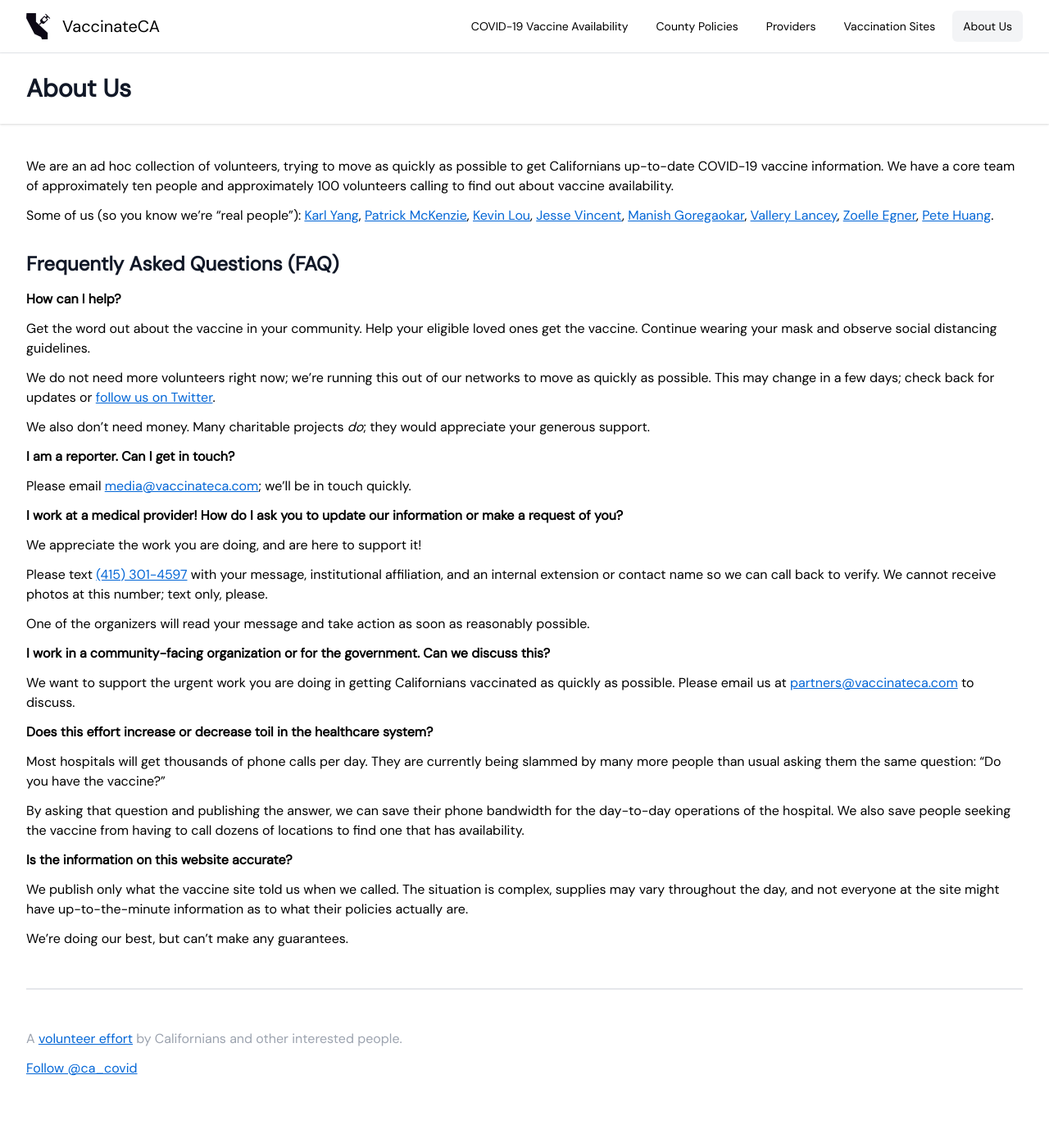
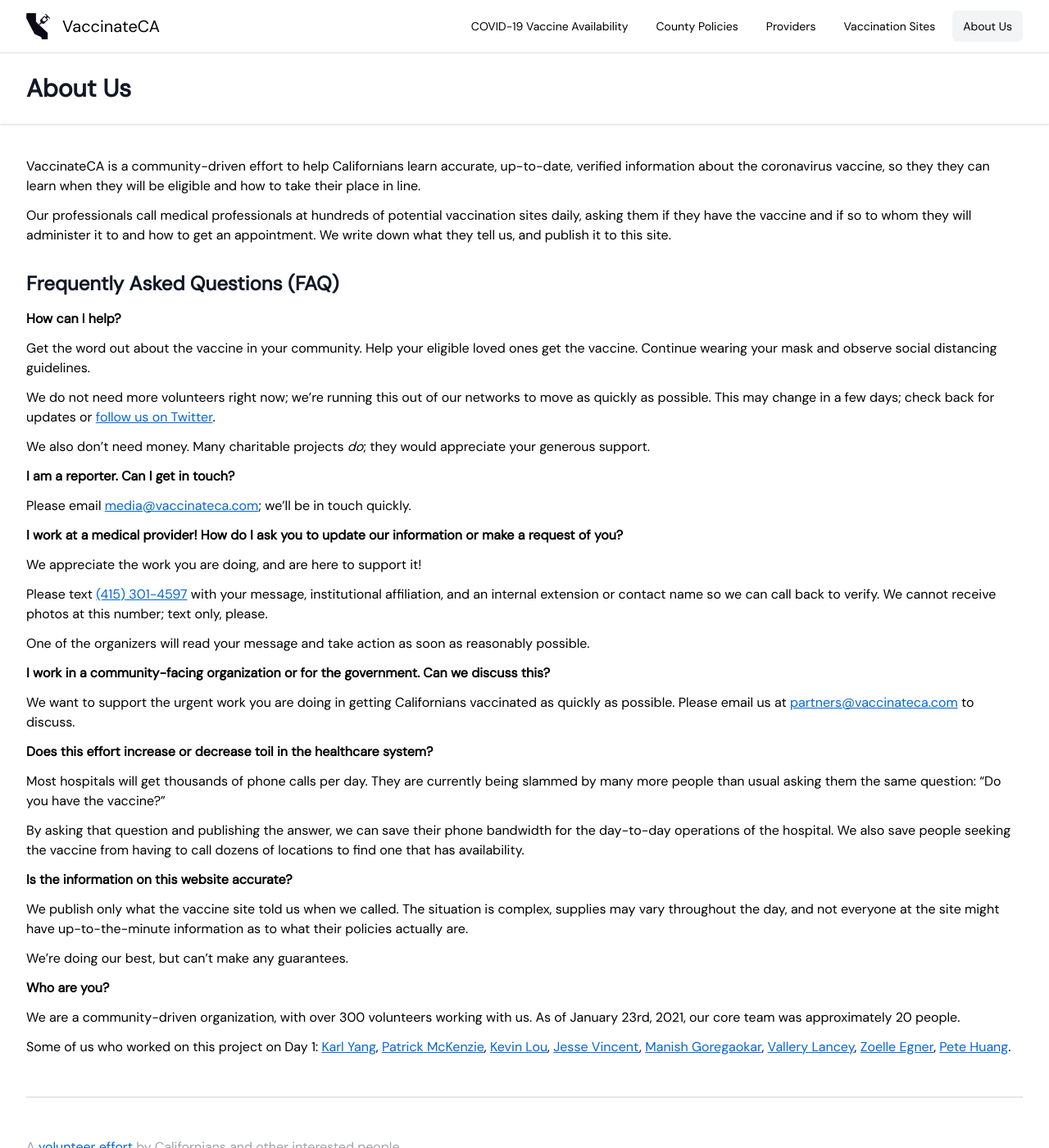
Before and after one commit to CAVaccineInventory/site, a Jekyll site: the page built from about-us.md, in a window 1280 px wide and 1400 px high. Shown: the whole window at 82% size. Built offline with Jekyll 4.4.1, drawn with Linux system fonts in a browser that asks for light colours; some web fonts are replaced; comment, search, counter and statistics services are not loaded.

Commit message:
Copy improvements to professionalize /about-us (#180)
Copy tweaks to make us look more professional.

```diff
--- a/about-us.md
+++ b/about-us.md
@@ -5,11 +5,10 @@
 add_to_nav: true
 order: 6
 ---
-We are an ad hoc collection of volunteers, trying to move as quickly as possible to get Californians up-to-date COVID-19 vaccine information. We have a core team of approximately ten people and approximately 100 volunteers calling to find out about vaccine availability.
 
-Some of us (so you know we're "real people"): <span id="people-list">
-{% for coordinator in site.data.coordinators %} [{{ coordinator[0] }}]({{ coordinator[1] }}) {% endfor %}
-</span>.
+VaccinateCA is a community-driven effort to help Californians learn accurate, up-to-date, verified information about the coronavirus vaccine, so they they can learn when they will be eligible and how to take their place in line.
+
+Our professionals call medical professionals at hundreds of potential vaccination sites daily, asking them if they have the vaccine and if so to whom they will administer it to and how to get an appointment. We write down what they tell us, and publish it to this site.
 
 <h2 class="text-2xl font-bold leading-tight text-gray-900 mt-8 mb-4">
 Frequently Asked Questions (FAQ)
@@ -51,6 +50,15 @@
 
 We're doing our best, but can't make any guarantees.
 
+**Who are you?**
+
+We are a community-driven organization, with over 300 volunteers working with us. As of January 23rd, 2021, our core team was approximately 20 people.
+
+Some of us who worked on this project on Day 1: <span id="people-list">
+{% for coordinator in site.data.coordinators %} [{{ coordinator[0] }}]({{ coordinator[1] }}) {% endfor %}
+</span>.
+
+
 <script>
 // From https://stackoverflow.com/a/12646864
 function shuffleArray(array) {
```
